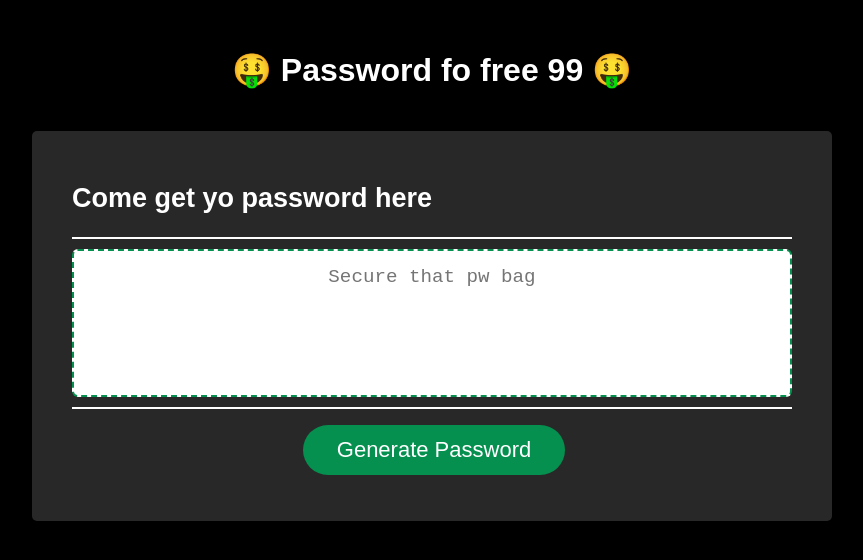
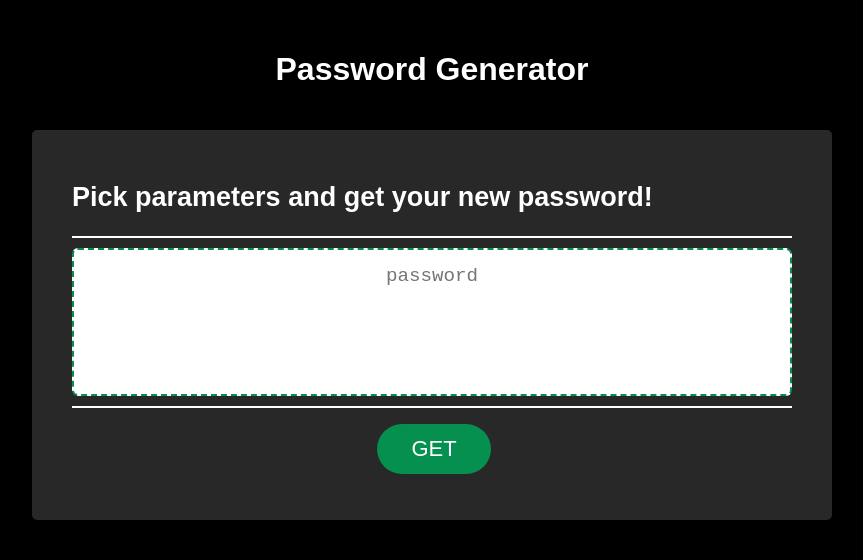
Before and after one commit to Dossman-thomas/Password-generator, a plain HTML site: page index.html in a window 1280 px wide. Shown: the whole page, without its empty margins (208-1071 px from the left). Drawn offline with Linux system fonts and the light colour scheme.

Commit message:
README complete

```diff
--- a/index.html
+++ b/index.html
@@ -16,23 +16,23 @@
     <div class="wrapper">
       <header>
         <h1>
-          &#129297; Password fo free 99 &#129297;
+          Password Generator
         </h1>
       </header>
       <div class="card">
         <div class="card-header">
-          <h2>Come get yo password here</h2>
+          <h2>Pick parameters and get your new password!</h2>
         </div>
         <div class="card-body">
           <textarea
             readonly
             id="password"
-            placeholder="Secure that pw bag"
+            placeholder="password"
             aria-label="Generated Password"
           ></textarea>
         </div>
         <div class="card-footer">
-          <button id="generate" class="btn">Generate Password</button>
+          <button id="generate" class="btn">GET</button>
         </div>
       </div>
     </div>
```
Also changed, not shown: assets/images/pw-gen-site.png (added), 1 other file.
